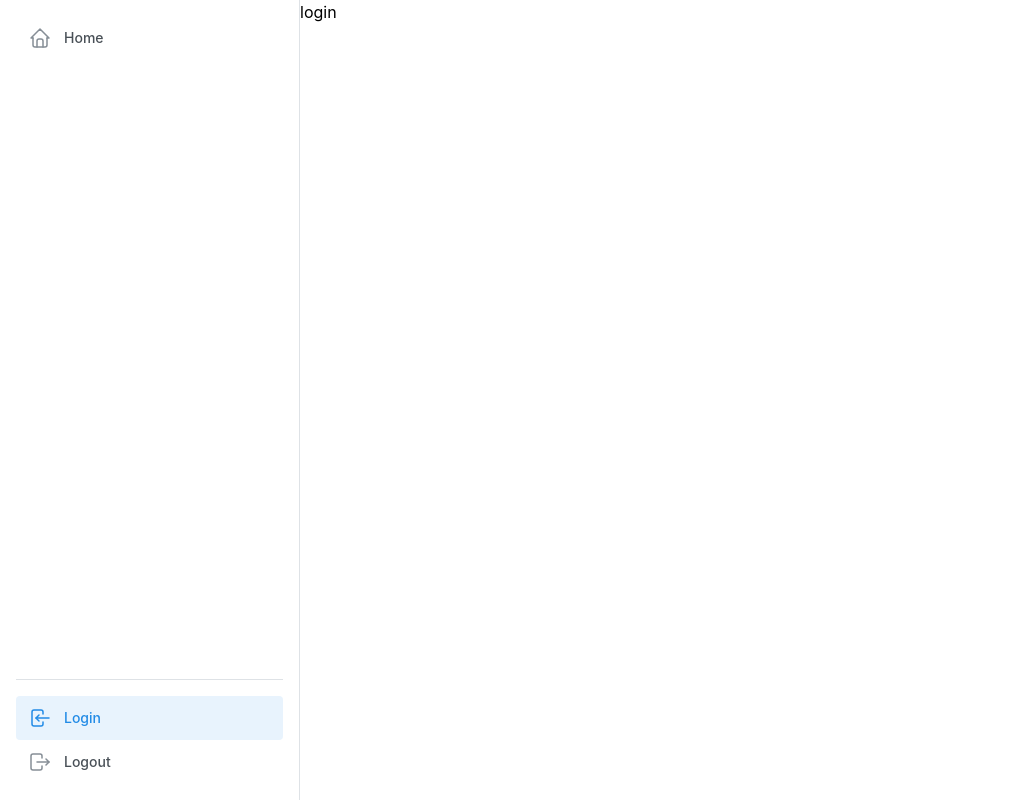
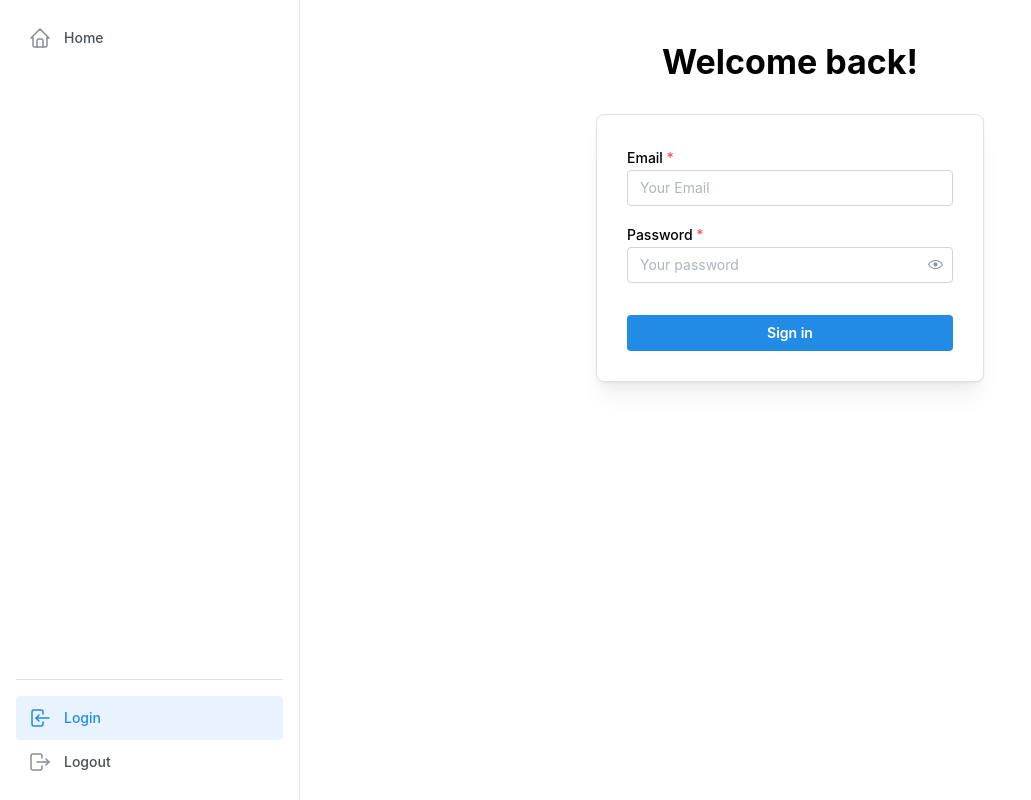
Before and after one commit to MarginalCasey/leading-information-system-offline-assignment, a React (Create React App) app: page /login in a window 1280 px wide. Shown: the whole page, without its empty margins (0-1031 px from the left). Built offline with nearby package versions, Linux system fonts and the light colour scheme.

Commit message:
Add login page

```diff
--- a/src/index.js
+++ b/src/index.js
@@ -10,6 +10,7 @@ import {
 import App from "./App";
 import "./index.css";
 import Home from "./pages/Home";
+import Login from "./pages/Login";
 import reportWebVitals from "./reportWebVitals";
 
 const theme = createTheme({
@@ -31,7 +32,7 @@ const router = createBrowserRouter([
       },
       {
         path: "login",
-        element: <div>login</div>,
+        element: <Login />,
       },
     ],
   },
--- /dev/null
+++ b/src/pages/Login.js
@@ -0,0 +1,30 @@
+import {
+  Button,
+  Container,
+  Paper,
+  PasswordInput,
+  TextInput,
+  Title,
+} from "@mantine/core";
+
+function Login() {
+  return (
+    <Container size={420} my={40}>
+      <Title ta="center">Welcome back!</Title>
+      <Paper withBorder shadow="md" p={30} mt={30} radius="md">
+        <TextInput label="Email" placeholder="Your Email" required />
+        <PasswordInput
+          label="Password"
+          placeholder="Your password"
+          required
+          mt="md"
+        />
+        <Button fullWidth mt="xl">
+          Sign in
+        </Button>
+      </Paper>
+    </Container>
+  );
+}
+
+export default Login;
```
